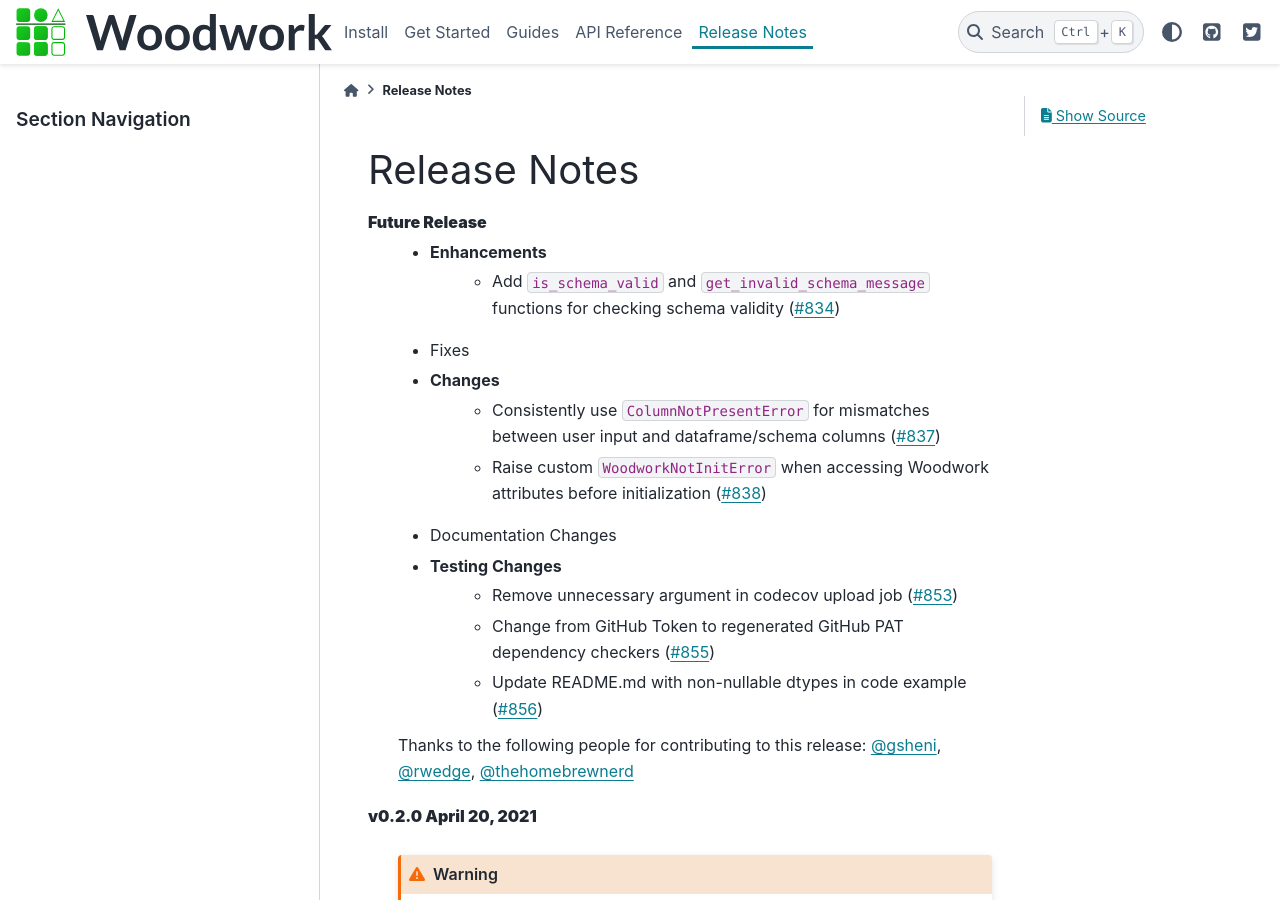
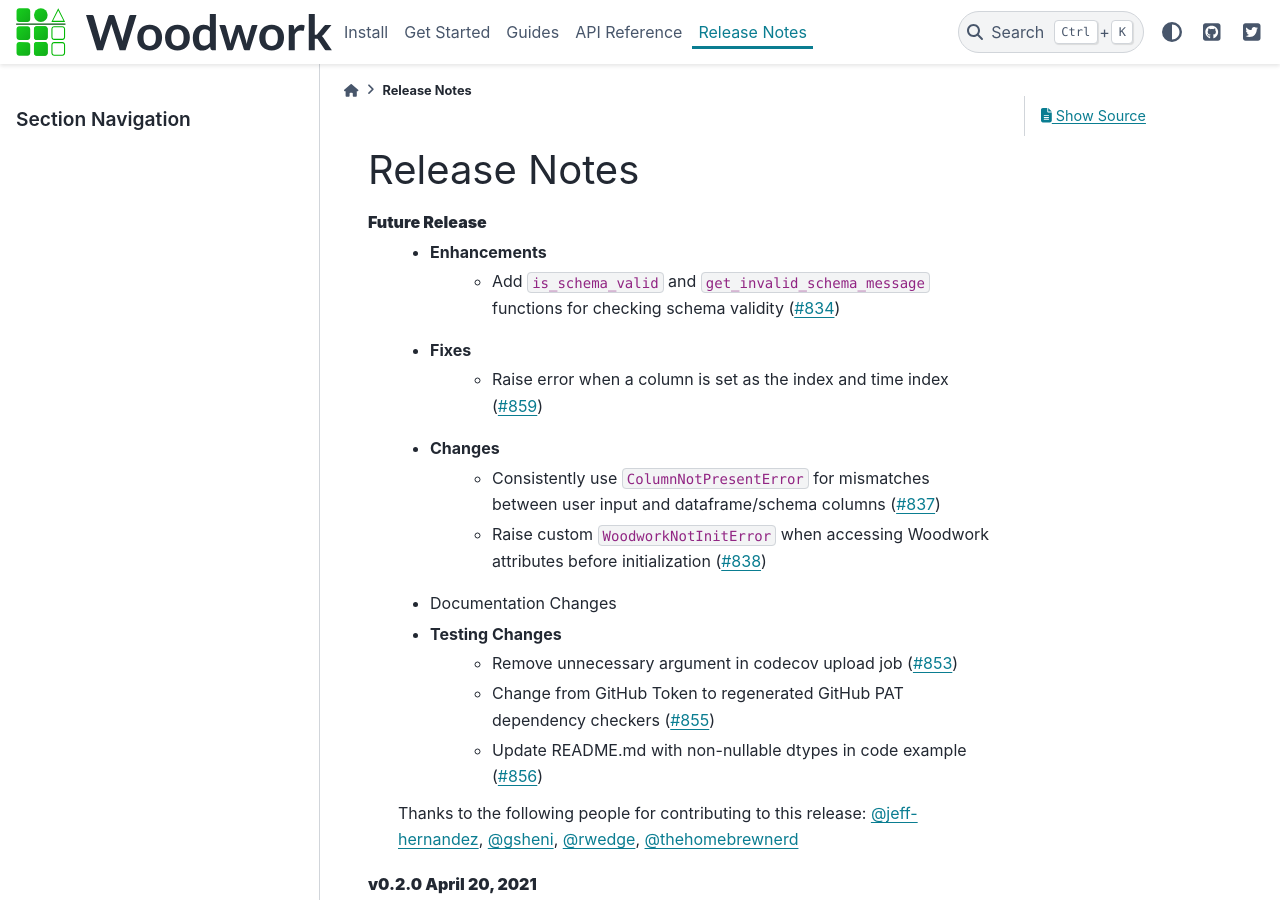
Before and after one commit to alteryx/woodwork, a Sphinx documentation site: the page built from docs/source/release_notes.rst, in a window 1280 px wide and 900 px high. Built offline with Sphinx 7.4.7 and the PyData theme 0.15.4, drawn with Linux system fonts in a browser that asks for light colours; comment, search, counter and statistics services are not loaded.

Commit message:
update release notes

```diff
--- a/docs/source/release_notes.rst
+++ b/docs/source/release_notes.rst
@@ -6,6 +6,7 @@ Release Notes
     * Enhancements
         * Add ``is_schema_valid`` and ``get_invalid_schema_message`` functions for checking schema validity (:pr:`834`)
     * Fixes
+        * Raise error when a column is set as the index and time index (:pr:`859`)
     * Changes
         * Consistently use ``ColumnNotPresentError`` for mismatches between user input and dataframe/schema columns (:pr:`837`)
         * Raise custom ``WoodworkNotInitError`` when accessing Woodwork attributes before initialization (:pr:`838`)
@@ -16,7 +17,7 @@ Release Notes
         * Update README.md with non-nullable dtypes in code example (:pr:`856`)
 
     Thanks to the following people for contributing to this release:
-    :user:`gsheni`, :user:`rwedge`, :user:`thehomebrewnerd`
+    :user:`jeff-hernandez`, :user:`gsheni`, :user:`rwedge`, :user:`thehomebrewnerd`
 
 **v0.2.0 April 20, 2021**
     .. warning::
```
